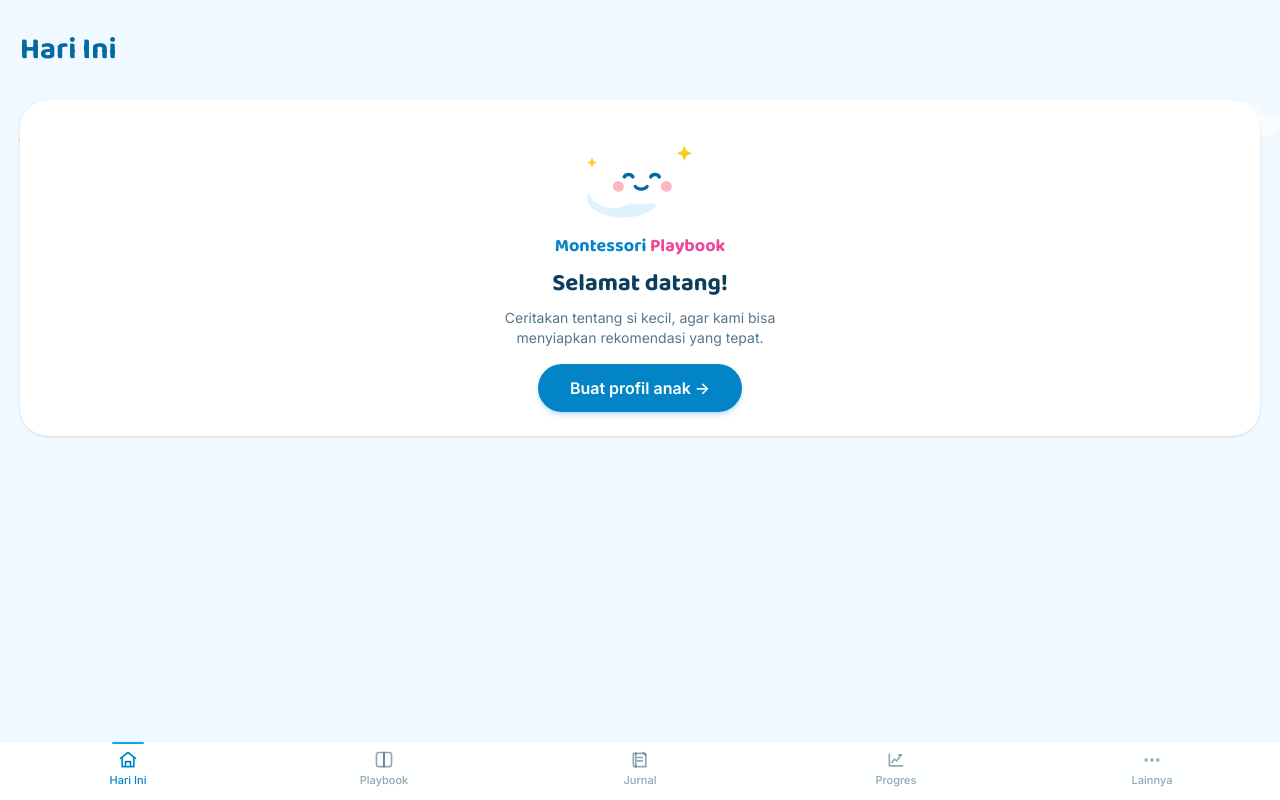
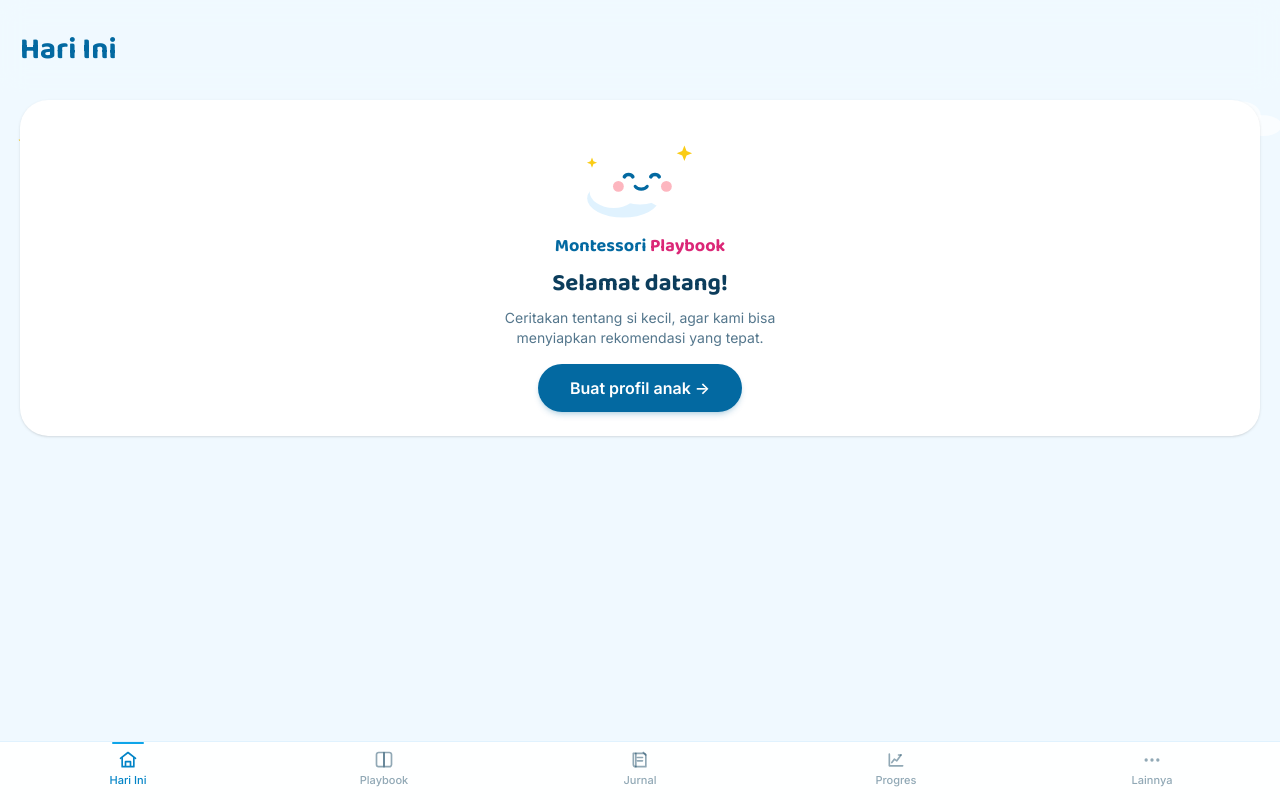
Before and after one commit to temamumtaza/montessori-playbook, a React (Vite) app: page / in a window 1280 px wide. Built offline with nearby package versions, Linux system fonts and the light colour scheme.

Commit message:
perf: non-blocking fonts, remove redundant registerSW.js, duotone contrast fix, robots+llms.txt, lazy fuse.js

```diff
--- a/index.html
+++ b/index.html
@@ -15,9 +15,10 @@
     <meta name="apple-mobile-web-app-status-bar-style" content="black-translucent" />
     <meta name="apple-mobile-web-app-title" content="Playbook" />
     <meta name="theme-color" content="#38bdf8" />
+    <!-- Fonts: dimuat non-blocking (swap), fallback system saat offline -->
     <link rel="preconnect" href="https://fonts.googleapis.com" />
     <link rel="preconnect" href="https://fonts.gstatic.com" crossorigin />
-    <link href="https://fonts.googleapis.com/css2?family=Baloo+2:wght@500;600;700;800&family=Inter:wght@400;500;600;700&display=swap" rel="stylesheet" />
+    <link rel="stylesheet" href="https://fonts.googleapis.com/css2?family=Baloo+2:wght@500;600;700;800&family=Inter:wght@400;500;600;700&display=swap" media="print" onload="this.media='all'" />
     <!-- Splash screen inline: cegah white flash sebelum JS hidup -->
     <style>
       html { background: #f0f7fb; }
@@ -44,5 +45,6 @@
     </div>
     <div id="root"></div>
     <script type="module" src="/src/main.tsx"></script>
+    <!-- SW registration via src/app/pwa.ts (sudah dipanggil di main.tsx); registerSW.js redundan dimatikan via plugin config -->
   </body>
 </html>
--- a/package.json
+++ b/package.json
@@ -28,6 +28,7 @@
     "@types/react": "^18.3.12",
     "@types/react-dom": "^18.3.1",
     "@vitejs/plugin-react": "^4.3.3",
+    "lighthouse": "^13.5.0",
     "tailwindcss": "^4.0.0",
     "typescript": "^5.6.3",
     "vite": "^5.4.10",
--- a/src/app/pages/TodayPage.tsx
+++ b/src/app/pages/TodayPage.tsx
@@ -216,14 +216,14 @@ export function OnboardPrompt() {
       <StarDeco className="absolute top-8 left-4 w-5 text-sunny-400" />
       <div className="rounded-blob bg-white dark:bg-navy-800 p-6 text-center shadow-sm relative overflow-hidden">
         <Mascot className="w-36 mx-auto" />
-        <h1 className="font-[family-name:var(--font-display)] text-lg font-bold"><span className="text-sky-600">Montessori</span> <span className="text-candy-500">Playbook</span></h1>
+        <h1 className="font-[family-name:var(--font-display)] text-lg font-bold"><span className="text-sky-700">Montessori</span> <span className="text-candy-600">Playbook</span></h1>
         <h2 className="font-[family-name:var(--font-display)] text-2xl font-bold mt-2">Selamat datang!</h2>
         <p className="text-sm opacity-70 mt-2 max-w-[280px] mx-auto">
           Ceritakan tentang si kecil, agar kami bisa menyiapkan rekomendasi yang tepat.
         </p>
         <a
           href="#/lainnya"
-          className="inline-block mt-4 rounded-full bg-sky-600 px-8 py-3 text-white font-semibold min-h-[48px] leading-[24px] active:scale-95 transition shadow-md shadow-sky-600/20"
+          className="inline-block mt-4 rounded-full bg-sky-700 px-8 py-3 text-white font-semibold min-h-[48px] leading-[24px] active:scale-95 transition shadow-md shadow-sky-700/20"
         >
           Buat profil anak →
         </a>
--- a/src/content/store.ts
+++ b/src/content/store.ts
@@ -1,6 +1,5 @@
 import type { Activity, GlobalBundle, AgeBandBundle, AgeBandId } from './schema'
 import { AGE_BANDS, AREAS } from './meta'
-import Fuse from 'fuse.js'
 
 // Lazy-load semua bundle per AgeBand (ditandatangani Vite sebagai chunk terpisah)
 const bundleModules = import.meta.glob('../../content/bundles/*.json')
@@ -67,18 +66,19 @@ function emptyGlobal(): GlobalBundle {
   }
 }
 
-// Pencarian offline penuh (Fuse.js) — indeks dibangun sekali, di-cache
-let fusePromise: Promise<Fuse<Activity>> | null = null
+// Pencarian offline penuh (Fuse.js lazy-load) — indeks dibangun sekali, di-cache
+type FuseType = import('fuse.js').default<Activity>
+let fusePromise: Promise<FuseType> | null = null
 export async function searchActivities(q: string): Promise<Activity[]> {
   if (!q.trim()) return []
   if (!fusePromise) {
-    fusePromise = loadAllActivities().then(
-      (acts) =>
+    fusePromise = Promise.all([loadAllActivities(), import('fuse.js')]).then(
+      ([acts, { default: Fuse }]) =>
         new Fuse(acts, {
           keys: ['title', 'summary', 'skills', 'materials.name'],
           threshold: 0.35,
           ignoreLocation: true,
-        }),
+        }) as FuseType,
     )
   }
   const fuse = await fusePromise
--- a/vite.config.ts
+++ b/vite.config.ts
@@ -9,6 +9,7 @@ export default defineConfig({
     tailwindcss(),
     VitePWA({
       registerType: 'prompt',
+      injectRegister: false,
       includeAssets: ['icons/*.png', 'screenshots/*.png'],
       manifest: {
         id: '/',
```
Also changed, not shown: public/llms.txt (added), public/robots.txt (added), 2 other files (tests, documents, lock files or other folders).
